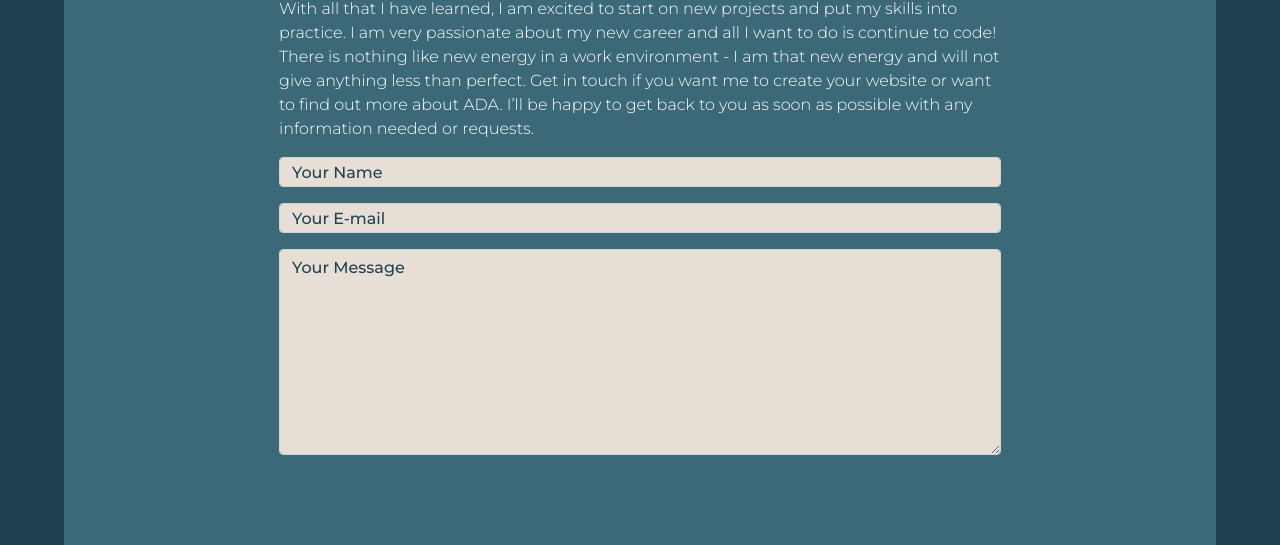
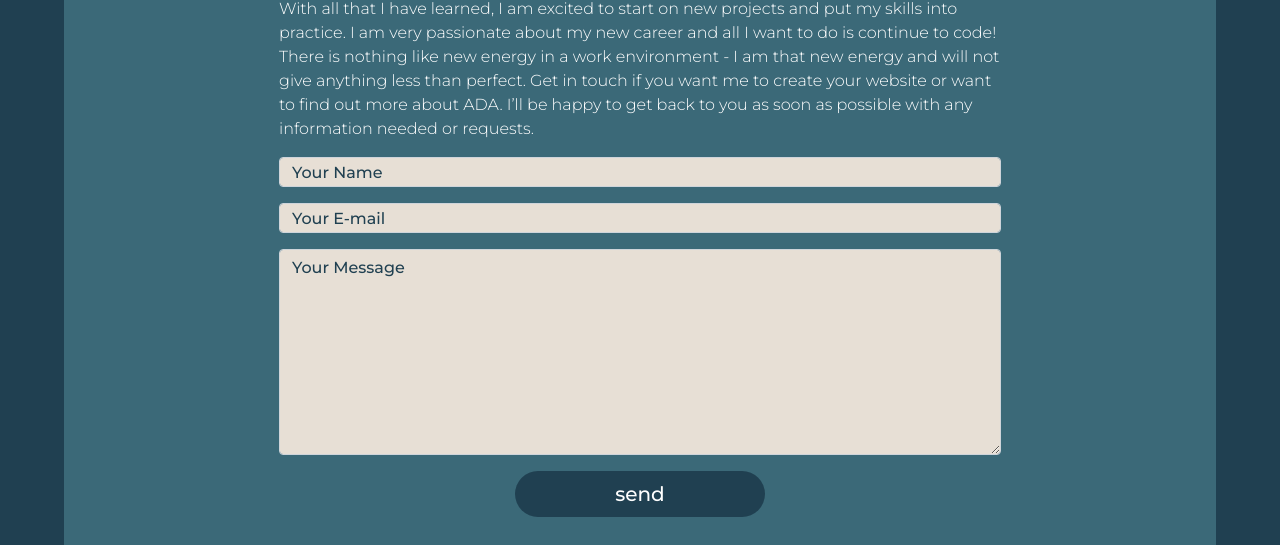
Before and after one commit to MamaBk/Queens-website, a plain HTML site: page getInTouch.html in a window 1280 px wide. Shown: the part 407-952 px from the top of the page. Drawn offline with nearby package versions, Linux system fonts and the light colour scheme.

Commit message:
corrected details inserted in the send button

```diff
--- a/getInTouch.html
+++ b/getInTouch.html
@@ -116,7 +116,7 @@
           <input type="submit" name="_gotcha" style="display:none">
           <!-- send button -->
           <div class="col-12 text-center">
-            <a href="AboutMe.html" class="btn btn-lg btn-primary" type="submit" name="_gotcha" style="display:none">send</a>
+            <a href="AboutMe.html" class="btn btn-lg btn-primary" type="submit">send</a>
           </div>
         </div>
       </div>
```
Also changed, not shown: index.html (+1 -1 lines).
